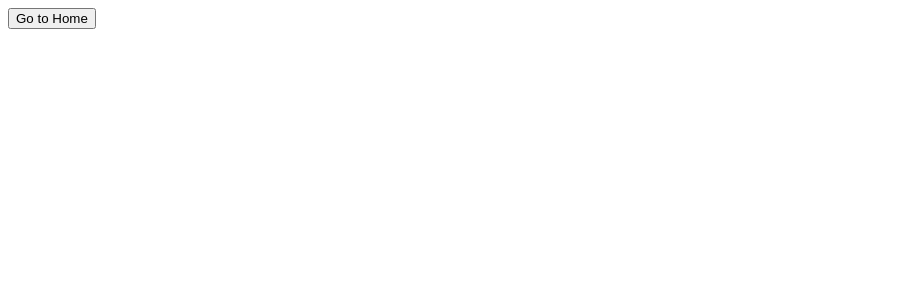
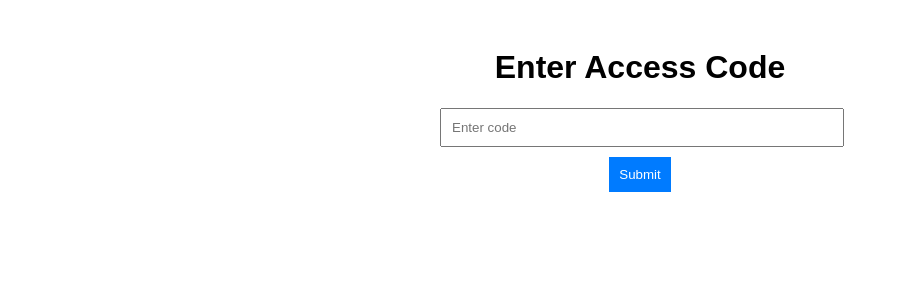
Before and after one commit to chirbard/gemini-long-context-competition, a Nuxt app in the folder nuxt-web-app/: page /code-entry in a window 1280 px wide. Before the commit this address had no page. Shown: the top 300 px of the page, without its empty margins (0-899 px from the left). Built offline with nearby package versions, Linux system fonts and the light colour scheme.

Commit message:
feat: implement security code

```diff
--- a/nuxt-web-app/app.vue
+++ b/nuxt-web-app/app.vue
@@ -1,17 +1,24 @@
 <template>
   <div>
-    <!-- Add the routing button here -->
-    <button @click="goToHome">Go to Home</button>
-    <nuxt-page />
+    <nuxt-page v-if="accessGranted" />
+    <div v-else>
+      <router-view />
+    </div>
   </div>
 </template>
 
-<script>
-export default {
-  methods: {
-    goToHome() {
-      this.$router.push('/');
-    }
+<script setup>
+import { ref, onMounted } from "vue";
+import { useRouter } from "vue-router";
+
+const accessGranted = ref(false);
+const router = useRouter();
+
+onMounted(() => {
+  if (localStorage.getItem("accessGranted") === "true") {
+    accessGranted.value = true;
+  } else {
+    router.push("/code-entry");
   }
-}
+});
 </script>
--- a/nuxt-web-app/nuxt.config.ts
+++ b/nuxt-web-app/nuxt.config.ts
@@ -1,6 +1,6 @@
 // https://nuxt.com/docs/api/configuration/nuxt-config
 export default defineNuxtConfig({
-  compatibilityDate: '2024-11-01',
+  compatibilityDate: "2024-11-01",
   devtools: { enabled: true },
   runtimeConfig: {
     googleApiKey1: process.env.GOOGLE_API_KEY_1,
@@ -9,5 +9,7 @@ export default defineNuxtConfig({
     googleApiKey4: process.env.GOOGLE_API_KEY_4,
     googleApiKey5: process.env.GOOGLE_API_KEY_5,
     googleApiKey6: process.env.GOOGLE_API_KEY_6,
-  }
-})
+    securityCode: process.env.SECURITY_CODE,
+  },
+  pages: true,
+});
--- /dev/null
+++ b/nuxt-web-app/pages/code-entry.vue
@@ -0,0 +1,66 @@
+<template>
+  <div class="code-entry-container">
+    <h1>Enter Access Code</h1>
+    <form @submit.prevent="validateCode">
+      <input v-model="accessCode" type="text" placeholder="Enter code" class="input" />
+      <button type="submit" class="button">Submit</button>
+    </form>
+    <p v-if="errorMessage" class="error">{{ errorMessage }}</p>
+  </div>
+</template>
+
+<script setup>
+import { ref } from "vue";
+import { useRouter } from "vue-router";
+import { useFetch } from "#app";
+
+const accessCode = ref("");
+const errorMessage = ref("");
+const router = useRouter();
+
+const validateCode = async () => {
+  const { data, error } = await useFetch("/api/validate-code", {
+    method: "POST",
+    body: { code: accessCode.value },
+  });
+
+  if (error.value || !data.value.valid) {
+    errorMessage.value = data.value.message || "Invalid code. Please try again.";
+  } else {
+    localStorage.setItem("accessGranted", "true");
+    router.push("/");
+  }
+};
+</script>
+
+<style>
+.code-entry-container {
+  max-width: 400px;
+  margin: 0 auto;
+  padding: 20px;
+  text-align: center;
+  font-family: Arial, sans-serif;
+}
+
+.input {
+  width: calc(100% - 20px);
+  padding: 10px;
+  margin-bottom: 10px;
+}
+
+.button {
+  padding: 10px;
+  background-color: #007bff;
+  color: white;
+  border: none;
+  cursor: pointer;
+}
+
+.button:hover {
+  background-color: #0056b3;
+}
+
+.error {
+  color: red;
+}
+</style>
```
Also changed, not shown: 1 other file (tests, documents, lock files or other folders).
